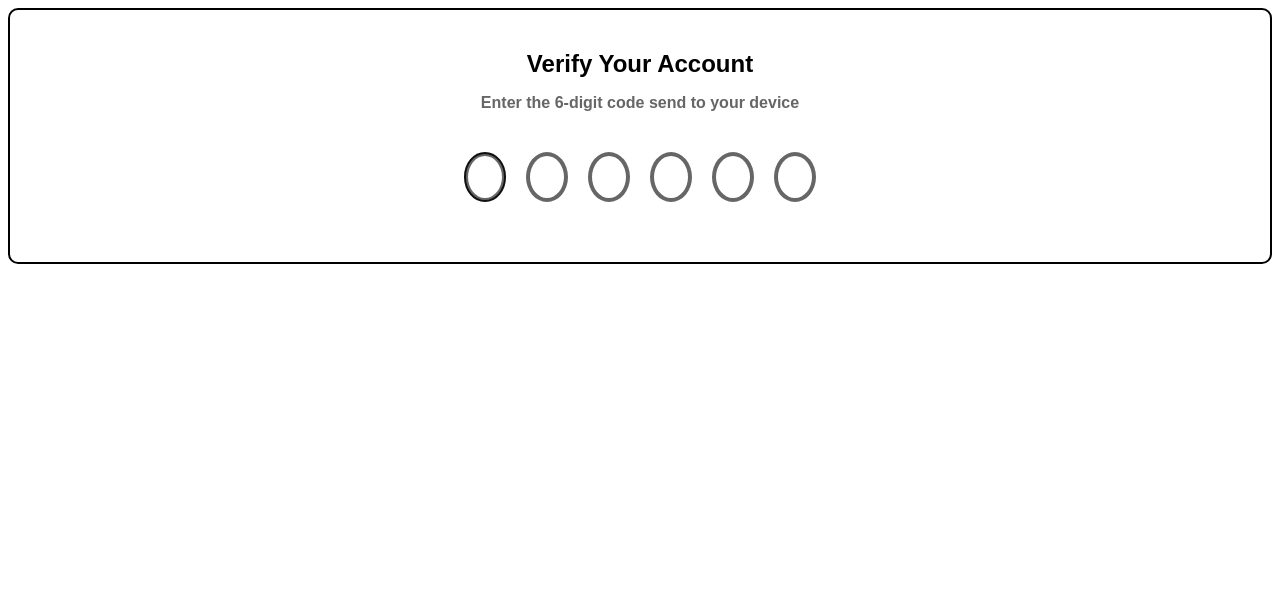
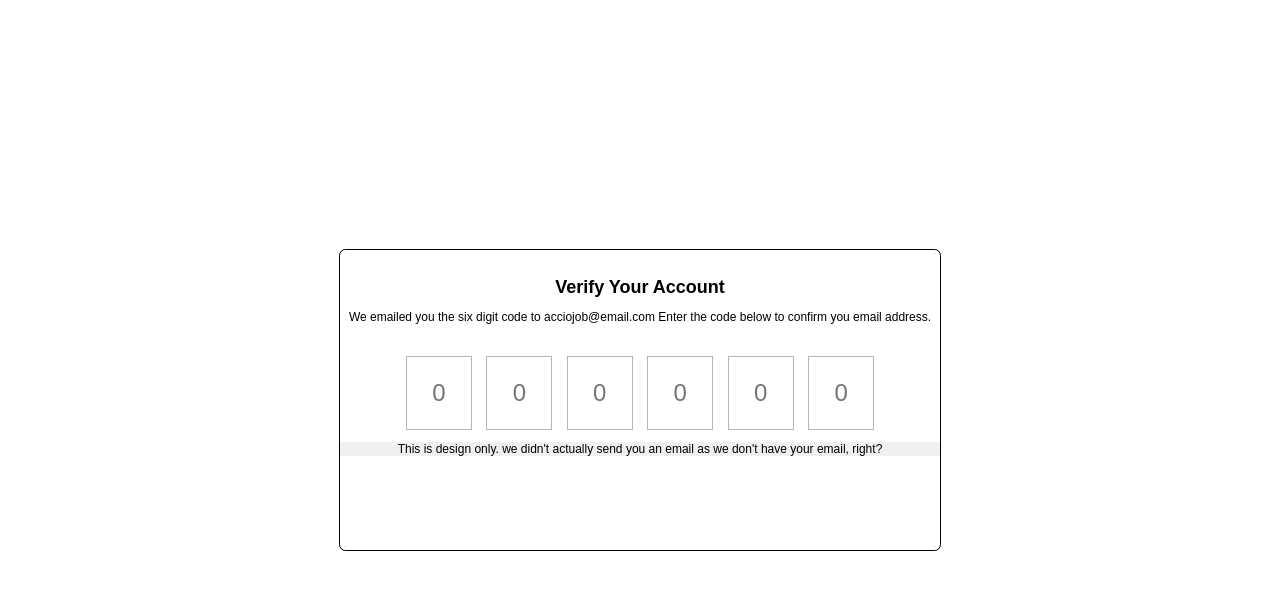
Before and after one commit to acciojob/OTP-AnujKaprawan, a website: page main.html in a window 1280 px wide. Drawn offline with Linux system fonts and the light colour scheme.

Commit message:
created a submission

```diff
--- a/main.html
+++ b/main.html
@@ -1,28 +1,30 @@
 <!DOCTYPE html>
-
-<html>
-
+<html lang="en">
 <head>
-	<link rel="stylesheet" href="styles.css">
+<meta charset="UTF-8">
+<meta name="viewport" content="width=device-width, initial-scale=1.0">
+<title>OTP Verification</title>
+<link rel="stylesheet" href="styles.css">
 </head>
-
 <body>
-	<!-- the entire body must be written by student -->
-	<div class="container">
-		<h1 id="verification_heading">Verify Your Account</h1>
-		<h3 id="verification_subtext">Enter the 6-digit code send to your device</h3>
-		 <div class="code-container">
-      <input type="text" class="code" id="code-1" maxlength="1" autofocus>
-      <input type="text" class="code" id="code-2" maxlength="1">
-      <input type="text" class="code" id="code-3" maxlength="1">
-      <input type="text" class="code" id="code-4" maxlength="1">
-      <input type="text" class="code" id="code-5" maxlength="1">
-      <input type="text" class="code" id="code-6" maxlength="1">
+  <div class="container">
+    <h1 id="verification_heading">Verify Your Account</h1>
+    <p id="verification_subtext">We emailed you the six digit
+		code to acciojob@email.com
+		Enter the code below to confirm you email address.</p>
+    <div class="code-container">
+      <input type="text" class="code" maxlength="1" placeholder="0">
+      <input type="text" class="code" maxlength="1" placeholder="0">
+      <input type="text" class="code" maxlength="1" placeholder="0">
+      <input type="text" class="code" maxlength="1" placeholder="0">
+      <input type="text" class="code" maxlength="1" placeholder="0">
+      <input type="text" class="code" maxlength="1" placeholder="0">
     </div>
-	</div>
-    <script type="text/javascript" src="./script.js">
-</script>
-
+	  <div class="text-container">
+		  <p id="subtext">This is design only. we didn't actually
+			  send you an email as we don't have your email, right?</p>
+	  </div>
+  </div>
+<script src="script.js"></script>
 </body>
-
 </html>
--- a/script.js
+++ /dev/null
@@ -1,19 +0,0 @@
-//your JS code here. If required.
-const inputs = document.querySelectorAll('.code');
-
-inputs.forEach((input, index) => {
-  input.addEventListener('input', (e) => {
-    const value = e.target.value;
-    if (value.length === 1 && index < inputs.length - 1) {
-      inputs[index + 1].focus();
-    } else if (value.length === 0 && index > 0) {
-      inputs[index - 1].focus();
-    }
-  });
-
-  input.addEventListener('keydown', (e) => {
-    if (e.key === 'Backspace' && index > 0) {
-      inputs[index - 1].focus();
-    }
-  });
-});
--- a/styles.css
+++ b/styles.css
@@ -1,38 +1,50 @@
 body {
   font-family: Arial, sans-serif;
+  margin: 0;
+  padding: 0;
+  display: flex;
+  justify-content: center;
+  align-items: center;
+  height: 100vh;
+  background-color: white;
+
+}
+
+.container {
     text-align: center;
-	 border:2px solid black;
-	 border-radius:10px;
-	 padding:20px
+    border: 1px solid black;
+	width: 600px;
+	height: 300px;
+	border-radius: 0.4em;
+}
+
+.code-container {
+  display: inline-block;
+}
+
+.code {
+  width: 60px;
+  height: 70px;
+  margin: 0 5px;
+  text-align: center;
+  font-size: 1.5em;
+  border: 1px solid #b4b6b8;
 }
 
 #verification_heading {
-      font-size: 24px;
-      margin-top: 20px;
+  padding-top: 15px;
+  font-size: 18px;
 }
 
 #verification_subtext {
-            font-size: 16px;
-            color: #666;
+  font-size: 12px;
+  color: black;
+  padding-bottom: 20px;
+
 }
 
-        .code-container {
-            display: flex;
-            justify-content: center;
-            margin: 40px auto;
+.text-container {
+	background-color: #f0f0f0;
+	font-size: 12px;
+	text-decoration-color: #cfd9df;
 }
-
-        .code {
-            width: 30px;
-            height: 40px;
-            font-size: 20px;
-            text-align: center;
-            margin: 0 10px;
-            border: 4px solid #666;
-            border-radius: 50%;
-        }
-.fake{
-	text-align:center;
-	background-color:#f2f2f2;
-	padding:5px;
-}
```
Lines whose indentation alone changed are shown as unchanged.
